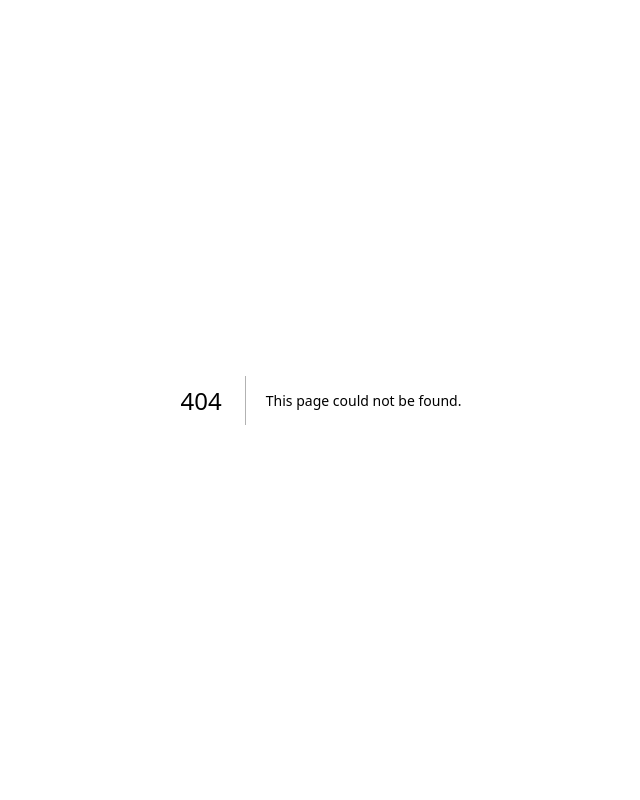
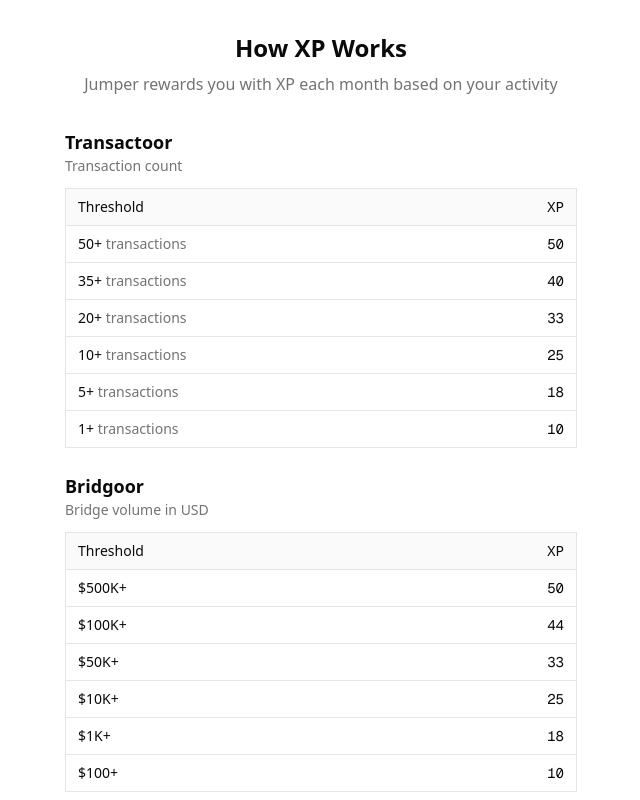
Before and after one commit to ttresse/jumper-watchoor, a Next.js app: page /how-it-works in a window 1280 px wide. Before the commit this address had no page. Shown: the top 800 px of the page, without its empty margins (319-959 px from the left). Built offline with nearby package versions, Linux system fonts and the light colour scheme.

Commit message:
feat(quick-5): create How It Works page explaining XP calculation
- Add /how-it-works route with XP explanation
- Display all four categories with tier thresholds and XP values
- Import tier data from tiers.json for accuracy
- Include back link to main tracker

```diff
--- /dev/null
+++ b/src/app/how-it-works/page.tsx
@@ -0,0 +1,102 @@
+import Link from 'next/link';
+import tiers from '@/config/tiers.json';
+
+function formatThreshold(value: number, unit: string): string {
+  if (unit === 'USD') {
+    if (value >= 1000000) return `$${value / 1000000}M`;
+    if (value >= 1000) return `$${value / 1000}K`;
+    return `$${value}`;
+  }
+  return value.toString();
+}
+
+function CategorySection({
+  name,
+  description,
+  tierData,
+  unit,
+}: {
+  name: string;
+  description: string;
+  tierData: { threshold: number; xp: number }[];
+  unit: string;
+}) {
+  return (
+    <div className="space-y-3">
+      <div>
+        <h2 className="text-lg font-semibold">{name}</h2>
+        <p className="text-sm text-muted-foreground">{description}</p>
+      </div>
+      <div className="overflow-x-auto">
+        <table className="w-full text-sm border border-border rounded-lg">
+          <thead>
+            <tr className="bg-muted/50">
+              <th className="px-3 py-2 text-left font-medium">Threshold</th>
+              <th className="px-3 py-2 text-right font-medium">XP</th>
+            </tr>
+          </thead>
+          <tbody>
+            {tierData.map((tier, index) => (
+              <tr key={index} className="border-t border-border">
+                <td className="px-3 py-2">
+                  {formatThreshold(tier.threshold, unit)}+{' '}
+                  {unit !== 'USD' && (
+                    <span className="text-muted-foreground">{unit}</span>
+                  )}
+                </td>
+                <td className="px-3 py-2 text-right font-mono">{tier.xp}</td>
+              </tr>
+            ))}
+          </tbody>
+        </table>
+      </div>
+    </div>
+  );
+}
+
+export default function HowItWorksPage() {
+  const categories = tiers.categories;
+
+  return (
+    <main className="min-h-screen flex flex-col items-center p-8">
+      <div className="w-full max-w-lg space-y-8">
+        {/* Header */}
+        <div className="text-center space-y-2">
+          <h1 className="text-2xl font-bold">How XP Works</h1>
+          <p className="text-muted-foreground">
+            Jumper rewards you with XP each month based on your activity
+          </p>
+        </div>
+
+        {/* Category sections */}
+        <div className="space-y-6">
+          {categories.map((category) => (
+            <CategorySection
+              key={category.id}
+              name={category.displayName}
+              description={category.description}
+              tierData={category.tiers}
+              unit={category.unit}
+            />
+          ))}
+        </div>
+
+        {/* Notes */}
+        <div className="text-sm text-muted-foreground space-y-2">
+          <p>XP is calculated monthly. Higher tiers earn more XP.</p>
+          <p>Only transactions through Jumper Exchange are counted.</p>
+        </div>
+
+        {/* Back link */}
+        <div className="text-center pt-4">
+          <Link
+            href="/"
+            className="text-sm text-muted-foreground hover:text-foreground underline"
+          >
+            Back to tracker
+          </Link>
+        </div>
+      </div>
+    </main>
+  );
+}
```
